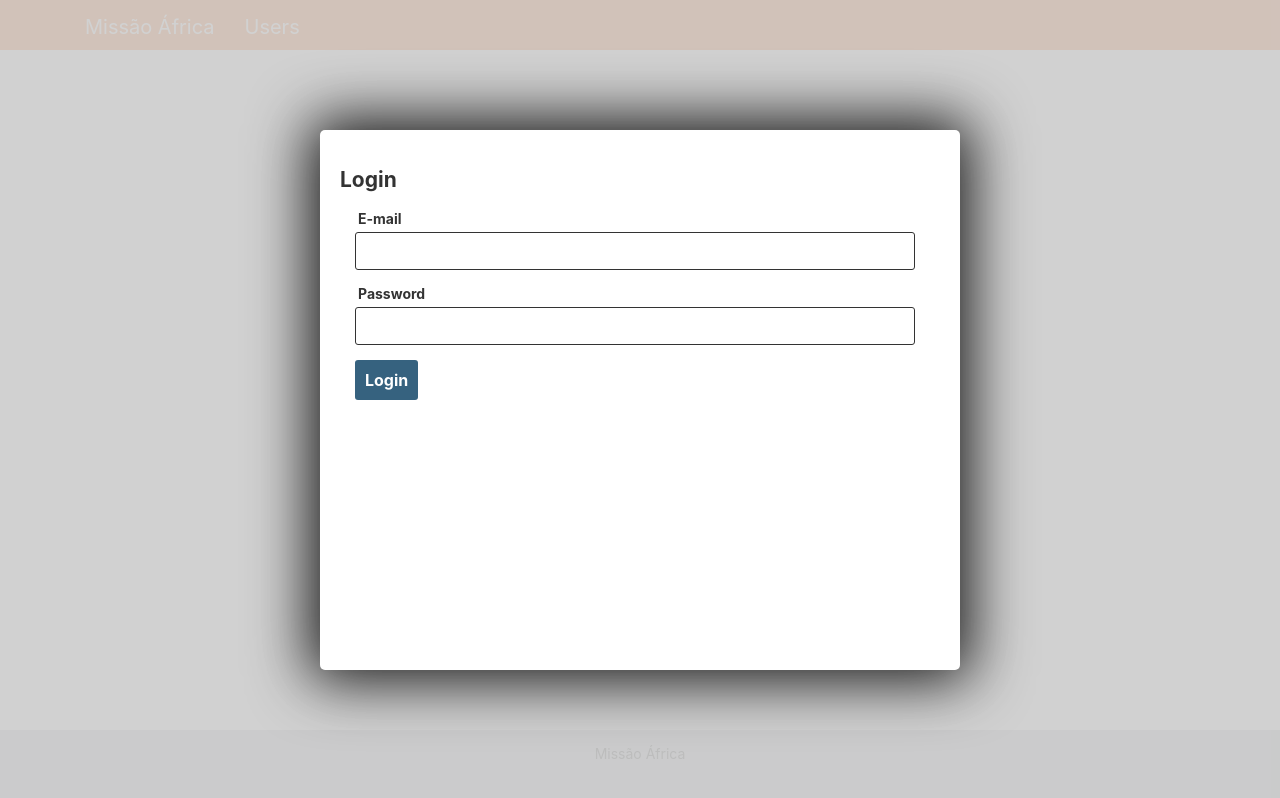
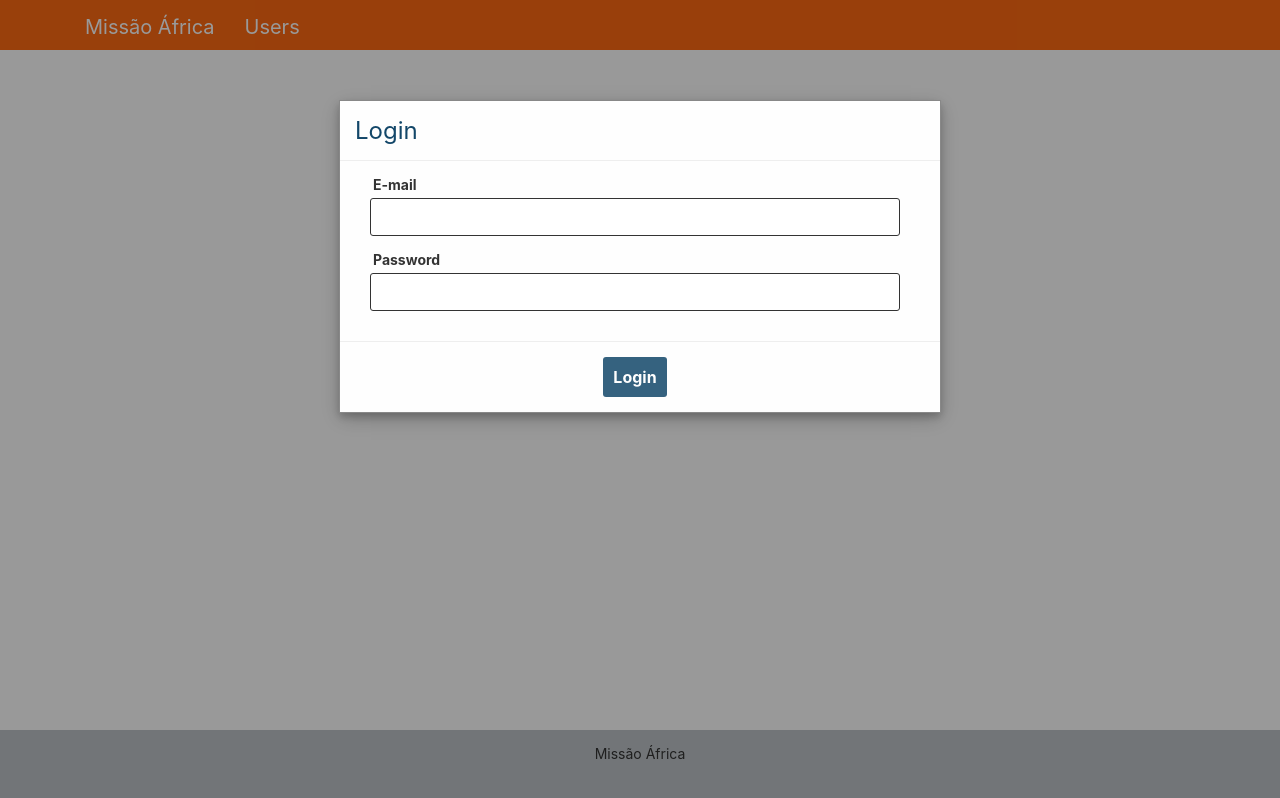
Before and after one commit to danielsr/missao-africa-vue, a Vue app in the folder client/: page /login in a window 1280 px wide. Built offline with nearby package versions, Linux system fonts and the light colour scheme.

Commit message:
Modal with better style and animation

```diff
--- a/client/src/components/VModal/index.vue
+++ b/client/src/components/VModal/index.vue
@@ -1,14 +1,15 @@
 <template>
-  <transition name="fade">
-    <div class="modal-background">
-      <div class="modal">
-        <div class="modal-body">
-          <h2>{{title}}</h2>
-          <slot />
-        </div>
+  <div class="modal-background">
+    <div class="modal">
+      <div class="modal-header">{{title}}</div>
+      <div class="modal-body">
+        <slot/>
+      </div>
+      <div class="modal-footer">
+        <slot name="footer"></slot>
       </div>
     </div>
-  </transition>
+  </div>
 </template>
 <script>
 export default {
@@ -19,43 +20,68 @@ export default {
 };
 </script>
 <style lang="scss" scoped>
+@import '@/style/vars.scss';
+
 .modal-background {
   position: fixed;
+  z-index: 1000;
+  padding-top: 100px;
+  left: 0;
   top: 0;
-  left: 0;
   width: 100%;
   height: 100%;
+  overflow: auto;
+  background-color: rgba(0, 0, 0, 0.4);
+}
+
+.modal {
+  position: relative;
+  background-color: #fefefe;
+  margin: auto;
+  padding: 0px;
+  border: 1px solid #888;
+  max-width: 90%;
+  max-height: 90%;
+  width: 600px;
+  box-shadow: 0 4px 8px 0 rgba(0, 0, 0, 0.2), 0 6px 20px 0 rgba(0, 0, 0, 0.19);
+  display: flex;
+  flex-direction: column;
+  animation-name: animate;
+  animation-duration: 0.4s;
+}
+
+@keyframes animate {
+  from {
+    top: -300px;
+    opacity: 0;
+  }
+  to {
+    top: 0;
+    opacity: 1;
+  }
+}
+
+.modal-header {
+  border-bottom: 1px solid $color-gray-light;
+  padding: 15px;
+  color: $color-primary;
+  font-size: 1.5rem;
+}
+
+.modal-body {
+  flex: 1;
+  padding: 15px;
+}
+
+.modal-footer {
+  border-top: 1px solid $color-gray-light;
+  height: 70px;
   display: flex;
   align-items: center;
   justify-content: center;
-  align-content: center;
-  background: rgba(204, 204, 204, 0.9);
-}
 
-.modal {
-  max-width: 100%;
-  max-height: 100%;
-  z-index: 100;
-  background: #fff;
-  box-shadow: 0 0 60px 10px rgba(0, 0, 0, 0.9);
-  border-radius: 5px;
-  padding: 20px;
-  width: 600px;
-  height: 500px;
-}
-
-.modal-body {
-  width: 100%;
-  height: 100%;
-  overflow: auto;
-}
-
-.fade-enter-active,
-.fade-leave-active {
-  transition: opacity 0.3s;
-}
-.fade-enter,
-.fade-leave-to {
-  opacity: 0;
+  button:first-child {
+    margin-right: 20px;
+  }
 }
 </style>
--- a/client/src/style/style.scss
+++ b/client/src/style/style.scss
@@ -1,20 +1,9 @@
-
-$font: -apple-system, BlinkMacSystemFont, 'Segoe UI', Roboto, Oxygen, Ubuntu, Cantarell, 'Open Sans', 'Helvetica Neue', sans-serif;
-
-$color-brand: #FF6A13;
-$color-white: #ffffff;
-$color-gray-light: #eeeeee;
-$color-gray: #bdc3c7;
-$color-gray-dark: #333333;
-$color-primary: #134769;
-$color-danger: #ac0707;
-
-$size-0: 0px;
-$size-1: 5px;
-$size-2: 10px;
-$size-3: 15px;
-$size-4: 30px;
-$size-5: 60px;
+@import "vars.scss";
+@import "util.scss";
+@import "grid.scss";
+@import "form.scss";
+@import "table.scss";
+@import "layout.scss";
 
 body {
   margin: 0px;
@@ -24,9 +13,3 @@ body {
 }
 
 li { line-height: 25px; }
-
-@import "util.scss";
-@import "grid.scss";
-@import "form.scss";
-@import "table.scss";
-@import "layout.scss";
--- /dev/null
+++ b/client/src/style/vars.scss
@@ -0,0 +1,17 @@
+
+$font: -apple-system, BlinkMacSystemFont, 'Segoe UI', Roboto, Oxygen, Ubuntu, Cantarell, 'Open Sans', 'Helvetica Neue', sans-serif;
+
+$color-brand: #FF6A13;
+$color-white: #ffffff;
+$color-gray-light: #eeeeee;
+$color-gray: #bdc3c7;
+$color-gray-dark: #333333;
+$color-primary: #134769;
+$color-danger: #ac0707;
+
+$size-0: 0px;
+$size-1: 5px;
+$size-2: 10px;
+$size-3: 15px;
+$size-4: 30px;
+$size-5: 60px;
--- a/client/src/views/Login.vue
+++ b/client/src/views/Login.vue
@@ -1,6 +1,6 @@
 <template>
-  <v-modal title="Login">
-    <v-form @submit="onSubmit">
+  <v-form @submit="onSubmit">
+    <v-modal title="Login">
       <div class="container grid">
         <v-input
           name="email"
@@ -19,15 +19,13 @@
           v-validate="'required'"
           :error="errors.first('pwd')"
         />
-        <div class="col-3">
-          <v-button text="Login" class="primary" :disabled="isInvalid"/>
-        </div>
-        <div class="col-9">
-          <span class="label label-danger" v-if="msg">{{msg}}</span>
-        </div>
       </div>
-    </v-form>
-  </v-modal>
+      <template slot="footer">
+        <v-button text="Login" class="primary" :disabled="isInvalid"/>
+        <span class="label label-danger" v-if="msg">{{msg}}</span>
+      </template>
+    </v-modal>
+  </v-form>
 </template>
 
 <script>
--- a/client/src/views/Users/UserModal.vue
+++ b/client/src/views/Users/UserModal.vue
@@ -1,6 +1,6 @@
 <template>
-  <v-modal title="User">
-    <v-form @submit="onSubmit">
+  <v-form @submit="onSubmit">
+    <v-modal title="User">
       <div class="container grid">
         <v-input
           name="name"
@@ -27,15 +27,15 @@
           v-validate="'required'"
           :error="errors.first('pwd')"
         />
-        <div class="col-12">
-          <v-button text="Enviar" class="primary" :disabled="isInvalid"/>
-          <router-link to="/users">
-            <v-button text="Cancelar" type="button"/>
-          </router-link>
-        </div>
       </div>
-    </v-form>
-  </v-modal>
+      <template slot="footer">
+        <v-button text="Enviar" class="primary" :disabled="isInvalid"/>
+        <router-link to="/users">
+          <v-button text="Cancelar" type="button"/>
+        </router-link>
+      </template>
+    </v-modal>
+  </v-form>
 </template>
 <script>
 import { mapActions } from 'vuex';
```
